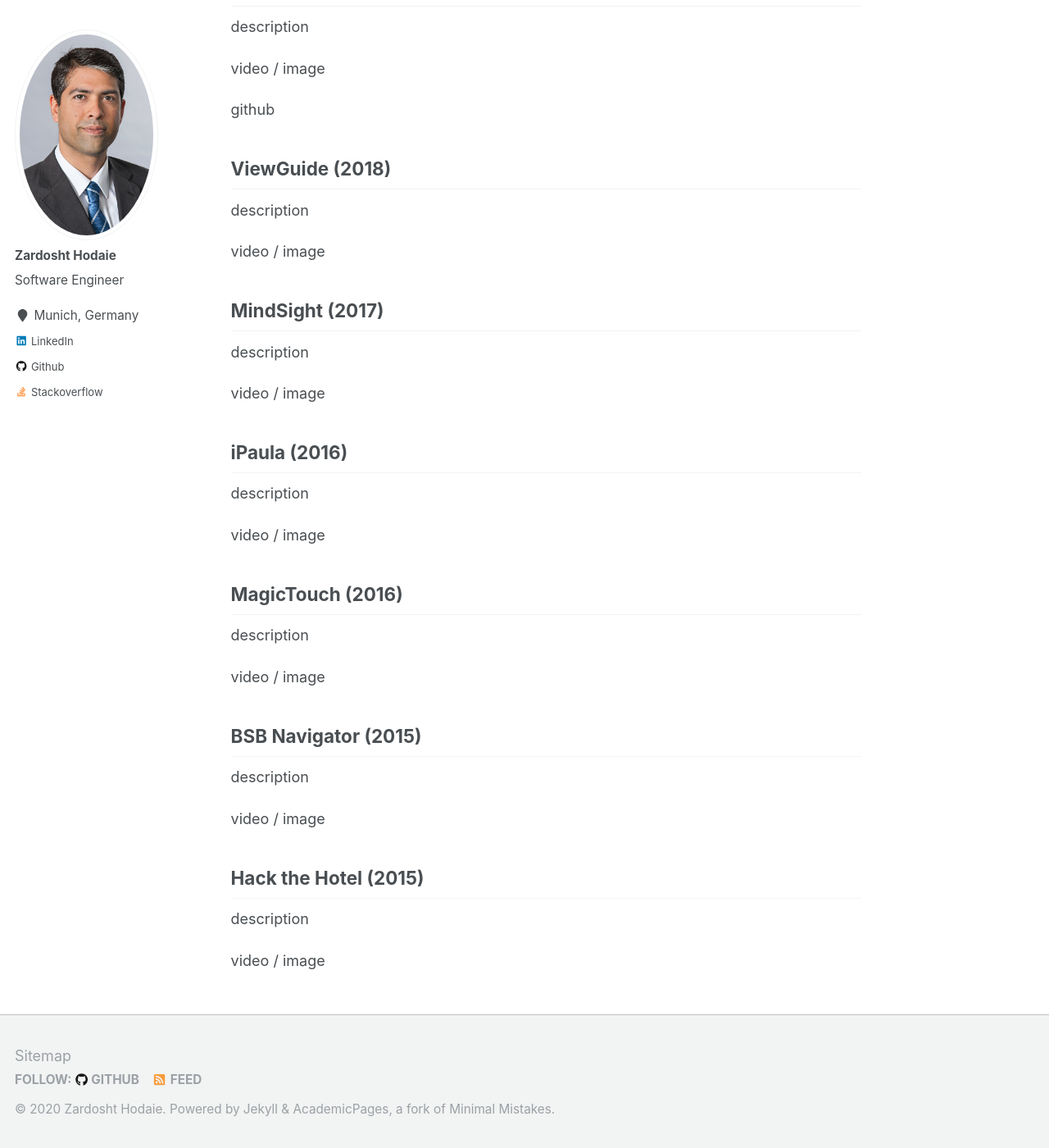
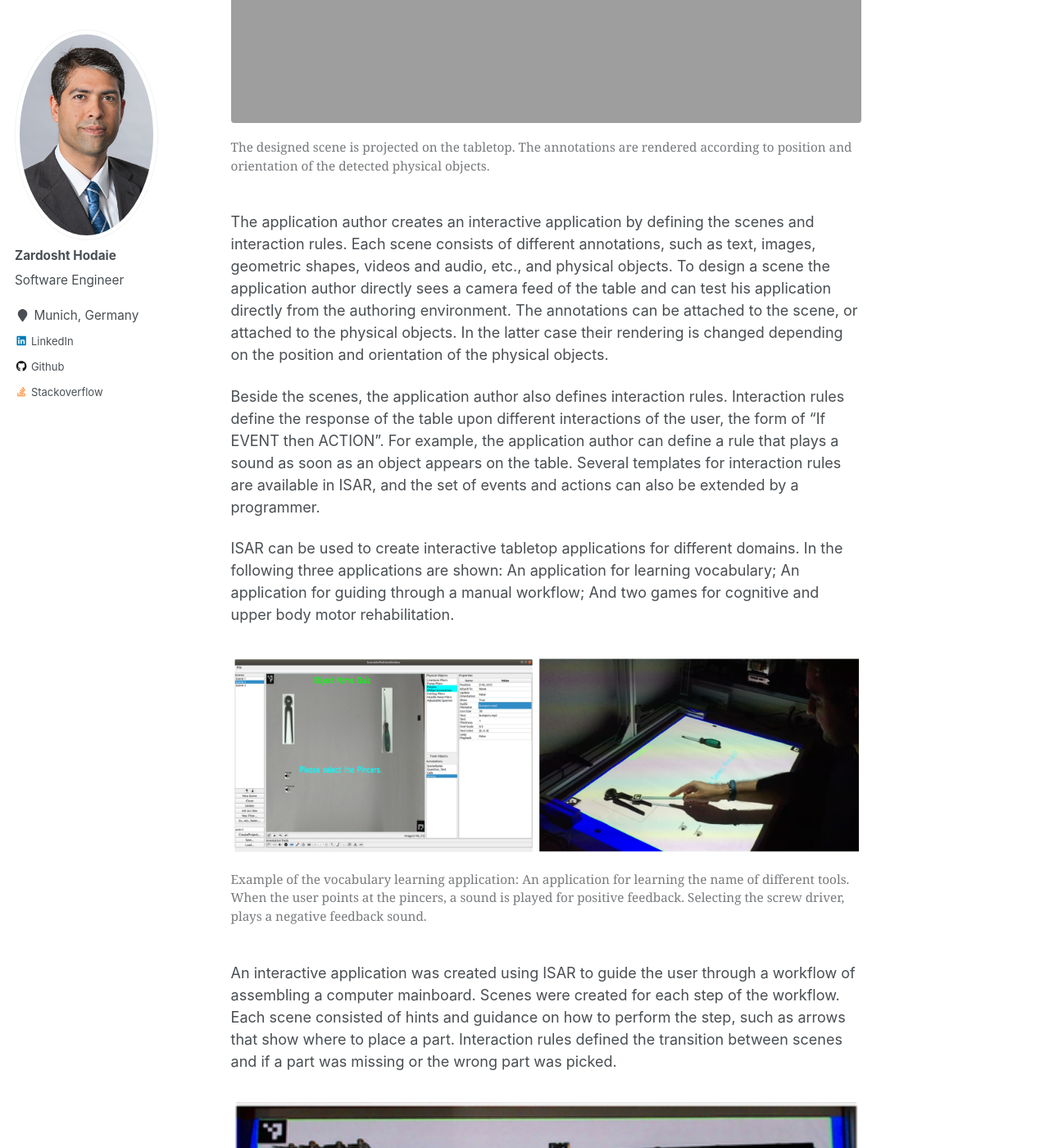
Before and after one commit to zardosht/zardosht.github.io, a Jekyll site: the page built from _pages/projects.md, in a window 1280 px wide and 1400 px high, scrolled down 1630 px. Shown: the whole window at 82% size. Built offline with Jekyll 4.4.1, drawn with Linux system fonts in a browser that asks for light colours; nearby versions of some CDN libraries; some of the changed text lies outside the part shown.

Commit message:
added ISAR to projects

```diff
--- a/_pages/projects.md
+++ b/_pages/projects.md
@@ -9,12 +9,55 @@ I list here some of the interesting recent and past projects I have worked on. C
 
 
 ## ISAR: An Authoring System for Interactive Tabletops (2018-2019)
-description
+ISAR is an augmented Reality (AR) authoring system for interactive tabletops.
 
-video / image
+Authoring systems for AR try to compensate the complexity and challenge of development of AR applications by providing frameworks that can be reused. These frameworks are available at different levels of abstraction, from software libraries to high-level GUI solutions
+targeted towards end-users.
+
+ISAR targets end-user development of AR applications for an interactive tabletop. By using ISAR, different domain experts, such as teachers or physiotherapist, who do not have any expertise in programming can created their own interactive applications.
+
+ISAR consists of camera-projector based interactive tabletop and an authoring environment. The application author (e.g. a teacher) uses the authoring environment to creates an interactive application by defining scenes and interactions. A scene is a combination of virtual content and physical objects. The application is then projected on the tabletop and the application user interacts with it.
 
 
-github
+<figure>
+  <img src="{{site.url}}/images/projects/isar/isar_setup.png" alt="ISAR Authoring Environment and camera-project setup"/>
+  <figcaption>ISAR Authoring Environment and camera-project setup.</figcaption>
+</figure>
+
+<figure>
+  <img src="{{site.url}}/images/projects/isar/scene_projection.png" alt="The designed scene is projected on the tabletop. The annotations are rendered according to position and orientation of the detected physical objects."/>
+  <figcaption>The designed scene is projected on the tabletop. The annotations are rendered according to position and orientation of the detected physical objects.</figcaption>
+</figure>
+
+The application author creates an interactive application by defining the scenes and
+interaction rules. Each scene consists of different annotations, such as text, images, geometric shapes, videos and audio, etc., and physical objects. To design a scene the  application author directly sees a camera feed of the table and can test his application directly from the authoring environment. The annotations can be attached to the scene, or attached to the physical objects. In the latter case their rendering is changed depending on the position and orientation of the physical objects.
+
+Beside the scenes, the application author also defines interaction rules. Interaction rules
+define the response of the table upon different interactions of the user, the form of “If EVENT then ACTION”. For example, the application author can define a rule that plays a sound as soon as an object appears on the table. Several templates for interaction rules are available in ISAR, and the set of events and actions can also be extended by a programmer.
+
+ISAR can be used to create interactive tabletop applications for different domains. In the following three applications are shown: An application for learning vocabulary; An application for guiding through a manual workflow; And two games for cognitive and upper body motor rehabilitation.
+
+<figure>
+  <img src="{{site.url}}/images/projects/isar/vocabulary_learning.png" alt="Example of the vocabulary learning application: An application for learning the name of different tools. When the user points at the pincers, a sound is played for positive feedback. Selecting the screw driver, plays a negative feedback sound."/>
+  <figcaption>Example of the vocabulary learning application: An application for learning the name of different tools. When the user points at the pincers, a sound is played for positive feedback. Selecting the screw driver, plays a negative feedback sound.</figcaption>
+</figure>
+
+An  interactive application was created using ISAR to guide the user through a workflow of assembling a computer mainboard. Scenes were created for each step of the workflow. Each scene consisted of hints and guidance on how to perform the step, such as arrows that show where to place a part. Interaction rules defined the transition between scenes and if a part was missing or the wrong part was picked.
+
+<figure>
+  <img src="{{site.url}}/images/projects/isar/mainboard_assembly.png" alt="A scene of mainboard assembly workflow. The part (CPU) is highlighted and an arrow shows the position of the CPU lock lever. A video also shows how to close the lock."/>
+  <figcaption>A scene of mainboard assembly workflow. The part (CPU) is highlighted and an arrow shows the position of the CPU lock lever. A video also shows how to close the lock.</figcaption>
+</figure>
+
+ISAR can be used to create interactive applications that support medical rehabilitation. Such an application can be used for example for post stroke rehabilitation. The application consists of two games. In the first game, the user (e.g. a post stroke patient) should hit moving flies on the table. In the second application the user should follow a projected path on the table and gest scores on how well he could follow the path. In both cases interaction rules are defined for calculating feedback that is shown using a feedback annotation.
+
+<figure>
+  <img src="{{site.url}}/images/projects/isar/rehab_games.png" alt="Hit the flies and follow the path game for rehabilitation."/>
+  <figcaption>Hit the flies and follow the path game for rehabilitation.</figcaption>
+</figure>
+
+The source code of ISAR can be found [here](https://github.com/zardosht/isar) and [here](https://www.youtube.com/watch?v=KyvFT0S5rww) is a short video demonstrating the system.
+
 
 
 
```
Also changed, not shown: images/projects/isar/follow_the_path.png (added), images/projects/isar/isar_setup.png (added), images/projects/isar/mainboard_assembly.png (added), images/projects/isar/rehab_games.png (added), images/projects/isar/vocabulary_learning.png (added), 1 other file.
